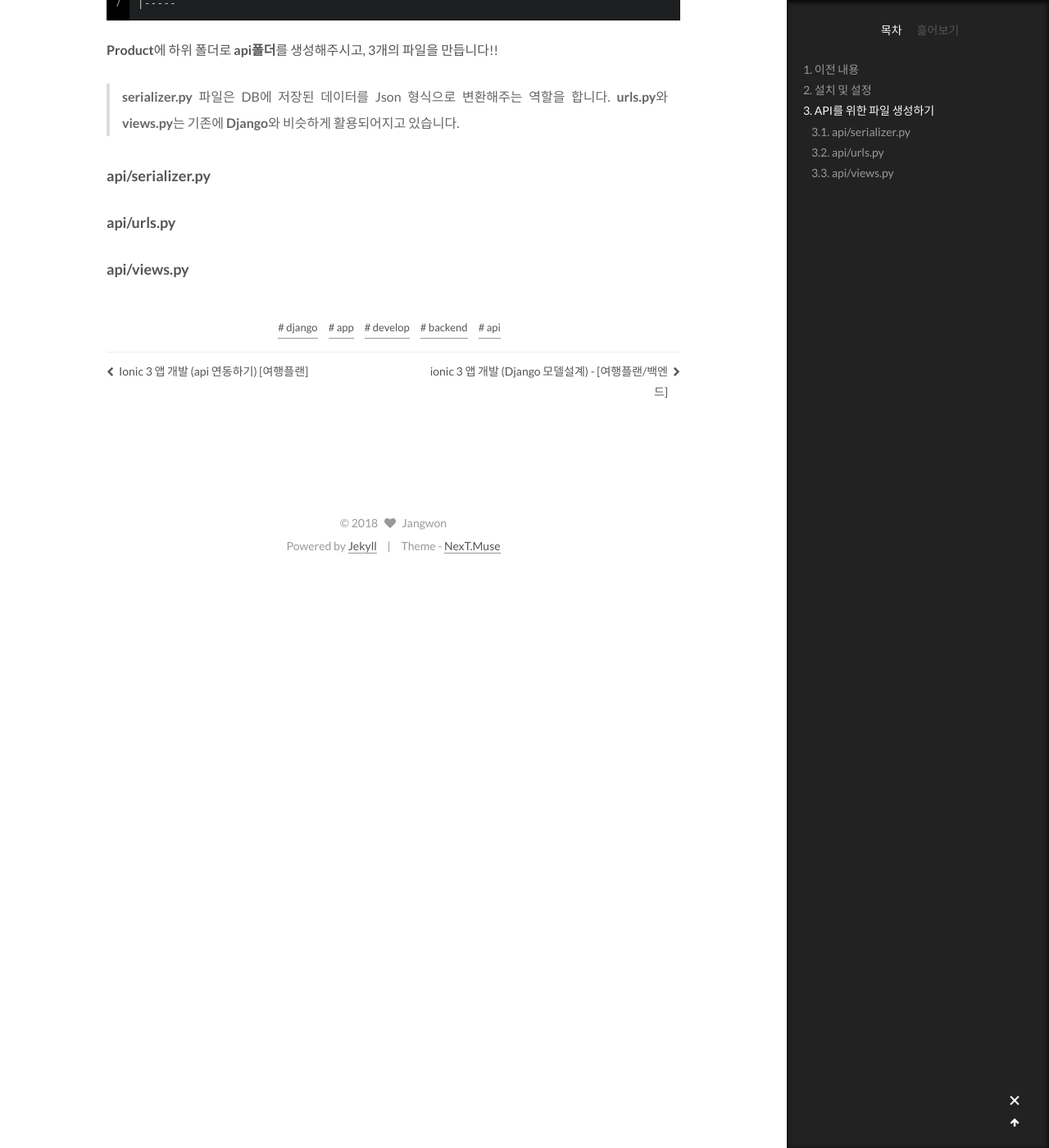
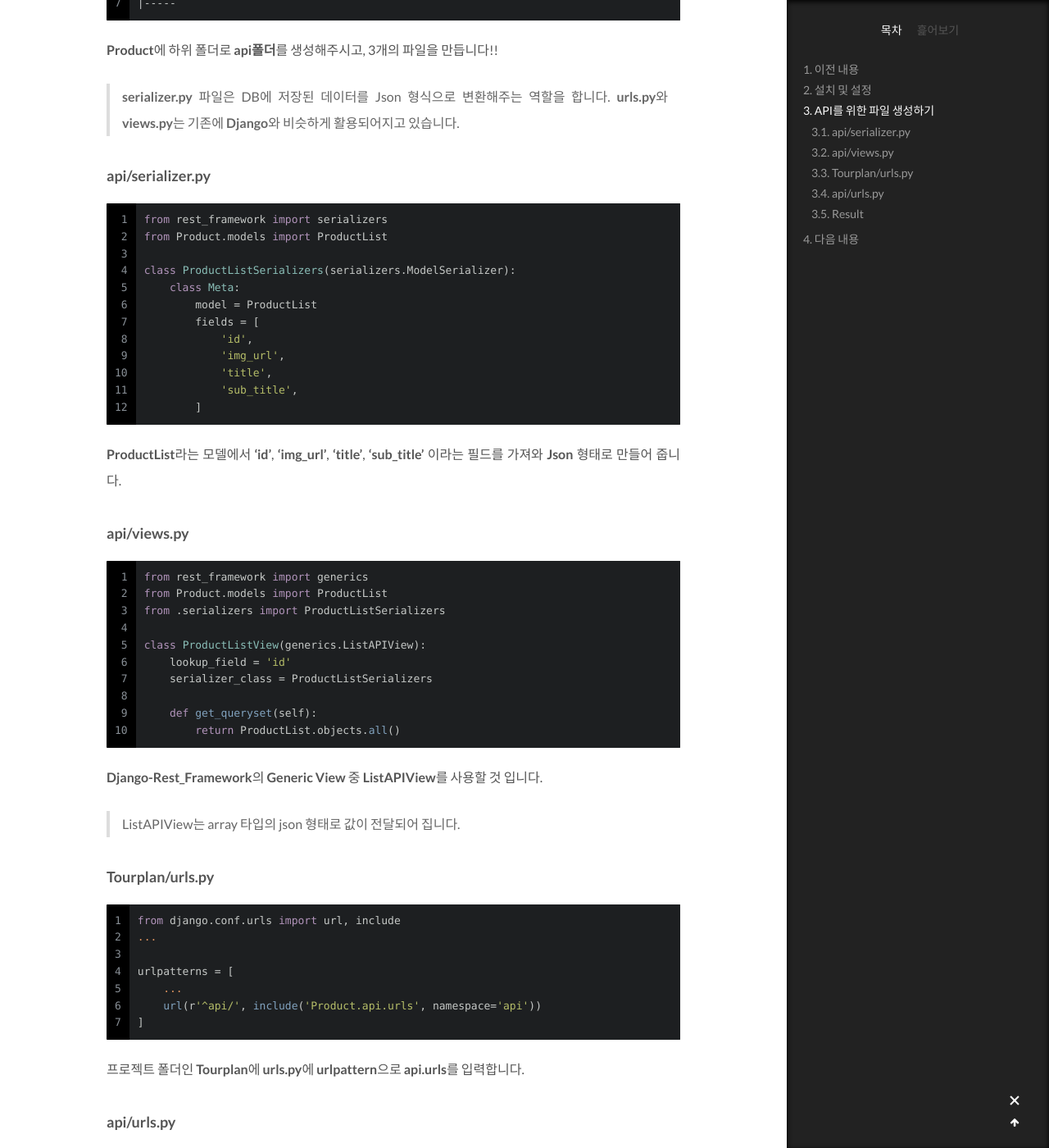
Before and after one commit to wkddnjset/wkddnjset.github.io, a Jekyll site: the page built from _posts/2018-02-13-ionic-3-앱-개발-(Django-API-만들기)-[여행플랜].md, in a window 1280 px wide and 1400 px high, scrolled down 1885 px. Shown: the whole window at 82% size. Built offline with Jekyll 4.4.1, drawn with Linux system fonts in a browser that asks for light colours; comment, search, counter and statistics services are not loaded; some of the changed text lies outside the part shown.

Commit message:
2018-02-13

```diff
--- a/_posts/2018-02-13-ionic-3-앱-개발-(Django-API-만들기)-[여행플랜].md
+++ b/_posts/2018-02-13-ionic-3-앱-개발-(Django-API-만들기)-[여행플랜].md
@@ -53,7 +53,7 @@ CORS_ORIGIN_ALLOW_ALL = True
 
 ## API를 위한 파일 생성하기
 
-{% highlight python linenos %}
+{% highlight bash linenos %}
 |-- Product
 |   |-- api
 |   |   |-- serializer.py
@@ -68,5 +68,78 @@ CORS_ORIGIN_ALLOW_ALL = True
 > **serializer.py** 파일은 DB에 저장된 데이터를 Json 형식으로 변환해주는 역할을 합니다. **urls.py**와 **views.py**는 기존에 **Django**와 비슷하게 활용되어지고 있습니다.
 
 ### api/serializer.py
+
+{% highlight python linenos %}
+from rest_framework import serializers
+from Product.models import ProductList
+
+class ProductListSerializers(serializers.ModelSerializer):
+    class Meta:
+        model = ProductList
+        fields = [
+            'id',
+            'img_url',
+            'title',
+            'sub_title',
+        ]
+{% endhighlight %}
+
+**ProductList**라는 모델에서 **'id'**, **'img_url'**, **'title'**, **'sub_title'** 이라는 필드를 가져와 **Json** 형태로 만들어 줍니다.
+
+### api/views.py
+
+{% highlight python linenos %}
+from rest_framework import generics
+from Product.models import ProductList
+from .serializers import ProductListSerializers
+
+class ProductListView(generics.ListAPIView):
+    lookup_field = 'id'
+    serializer_class = ProductListSerializers
+
+    def get_queryset(self):
+        return ProductList.objects.all()
+{% endhighlight %}
+
+**Django-Rest_Framework**의 **Generic View** 중 **ListAPIView**를 사용할 것 입니다.
+
+> ListAPIView는 array 타입의 json 형태로 값이 전달되어 집니다.
+
+### Tourplan/urls.py
+
+{% highlight python linenos %}
+from django.conf.urls import url, include
+...
+
+urlpatterns = [
+    ...
+    url(r'^api/', include('Product.api.urls', namespace='api'))
+]
+{% endhighlight %}
+
+프로젝트 폴더인 **Tourplan**에 **urls.py**에 **urlpattern**으로 **api.urls**를 입력합니다.
+
 ### api/urls.py
-### api/views.py
+
+{% highlight python linenos %}
+from .views import ProductListView
+from django.conf.urls import url
+
+urlpatterns = [
+    url(r'^list/$', ProductListView.as_view(), name='product-list'),
+]
+{% endhighlight %}
+
+**API**의 **url**경로를 설정해 줍니다.
+
+> 현재 설정된 경로 : api/list
+
+### Result
+
+![api-result-01](https://raw.githubusercontent.com/wkddnjset/wkddnjset.github.io/master/_posts/images/2018-02-12/api_result-01.png)
+
+**Django-Rest-Framework**에서 제공해주는 **Generics View**를 사용하면 **수정**, **조회**, **변경**, **삭제가** 가능한 **API**도 구현 가능합니다.
+
+## 다음 내용
+
+- [[ionic 3 앱 개발 (API 연동하기) 포스팅](https://wkddnjset.github.io/2018/02/14/ionic-3-%EC%95%B1-%EA%B0%9C%EB%B0%9C-(API-%EC%97%B0%EB%8F%99%ED%95%98%EA%B8%B0)-%EC%97%AC%ED%96%89%ED%94%8C%EB%9E%9C/)]
```
Also changed, not shown: _posts/images/2018-02-12/api_result-01.png (added).
